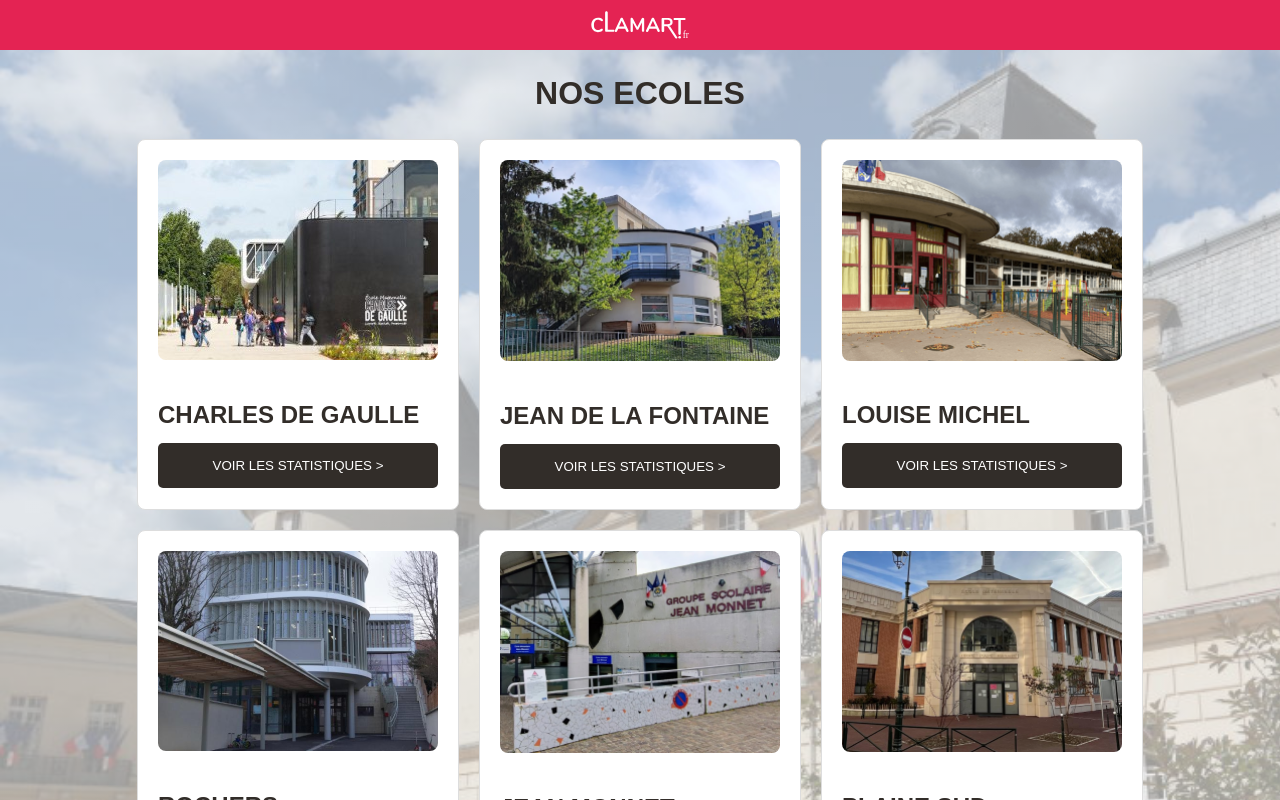
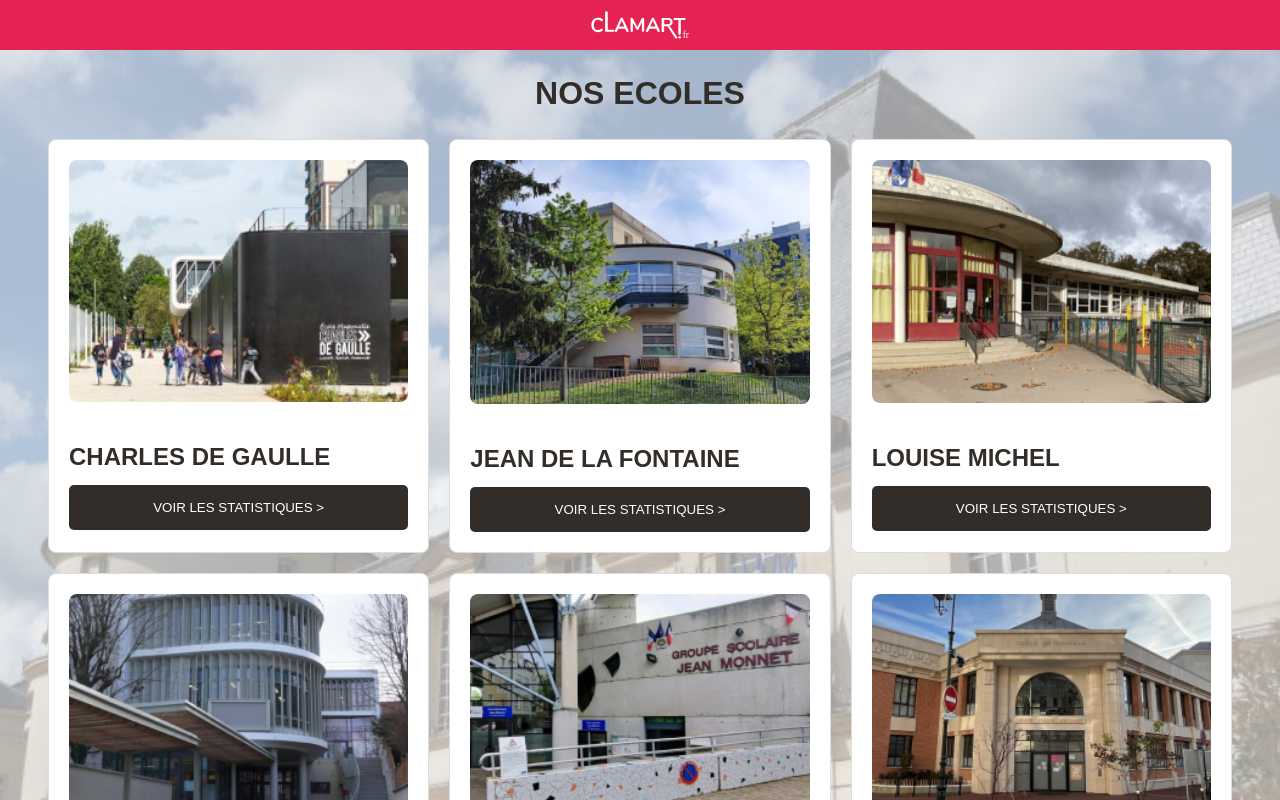
Before and after one commit to Mrpierrouge/poubelle_connectee, a Vue app in the folder front/: page / in a window 1280 px wide. Shown: the top 800 px of the page. Built offline with nearby package versions, Linux system fonts and the light colour scheme.

Commit message:
Composants page d'accueil

```diff
--- a/front/src/assets/main.css
+++ b/front/src/assets/main.css
@@ -1,19 +1,14 @@
 #app {
-	max-width: 1280px;
-	margin: 20px;
-	padding: 20px;
+	padding: 40px;
 	font-weight: normal;
 }
 
 body {
-	display: flex;
-	justify-content: center;
-	align-items: center;
+	display: block;
 	font-family: "Nunito", sans-serif;
 	font-size: 16px;
 	line-height: 1.5;
 	color: #322d29;
-	max-height: 100%;
 	background-image: linear-gradient(
 			rgba(255, 255, 255, 0.6),
 			rgba(255, 255, 255, 0.6)
@@ -21,14 +16,10 @@ body {
 		url(../assets/mairie-clamart1.png);
 	background-repeat: no-repeat;
 	background-size: cover;
+	background-position: center;
 }
 
 @media (min-width: 1024px) {
-	body {
-		display: flex;
-		place-items: center;
-	}
-
 	#app {
 		display: grid;
 		grid-template-columns: 1fr;
--- /dev/null
+++ b/front/src/components/Navbar.vue
@@ -0,0 +1,28 @@
+<template>
+  <header>
+    <nav>
+      <div class="navbar">
+        <img src="../assets/clamart.fr 2_0.svg" alt="Logo" class="logo" />
+      </div>
+    </nav>
+  </header>
+</template>
+
+<style scoped>
+.navbar {
+  display: flex;
+  justify-content: center;
+  background-color: #e42353;
+  position: fixed;
+  top: 0;
+  left: 0;
+  width: 100%;
+  padding: 10px 20px;
+  box-sizing: border-box;
+}
+
+.logo {
+  width: 100px;
+  height: auto;
+}
+</style>
--- /dev/null
+++ b/front/src/components/SchoolCards.vue
@@ -0,0 +1,54 @@
+<template>
+  <div class="card">
+    <img :src="school.image" :alt="school.name" />
+    <h2>{{ school.name }}</h2>
+    <button>VOIR LES STATISTIQUES ></button>
+  </div>
+</template>
+
+<script>
+export default {
+  props: {
+    school: {
+      type: Object,
+      required: true
+    }
+  }
+}
+</script>
+
+<style scoped>
+.card {
+  border: 1px solid #ddd;
+  border-radius: 8px;
+  padding: 20px;
+  text-align: left;
+  background-color: #fff;
+}
+
+.card img {
+  width: 100%;
+  height: auto;
+  border-radius: 8px;
+  margin-bottom: 10px;
+}
+
+.card h2 {
+  margin-bottom: 10px;
+}
+
+.card button {
+  background-color: rgb(50, 45, 41);
+  color: #fff;
+  border: none;
+  padding: 15px 20px;
+  border-radius: 5px;
+  cursor: pointer;
+  width: 100%;
+  transition: transform 0.3s ease;
+}
+
+.card button:hover {
+  transform: scale(1.03);
+}
+</style>
--- /dev/null
+++ b/front/src/components/SchoolList.vue
@@ -0,0 +1,49 @@
+<template>
+  <div class="title">
+    <h1>NOS ECOLES</h1>
+    <div class="card-grid">
+      <school-card v-for="(school, index) in schools" :key="index" :school="school" />
+    </div>
+  </div>
+</template>
+
+<script>
+import SchoolCard from '../components/SchoolCards.vue';
+
+export default {
+  components: {
+    SchoolCard
+  },
+  props: {
+    schools: {
+      type: Array,
+      required: true
+    }
+  }
+}
+</script>
+
+<style scoped>
+.title {
+  text-align: center;
+  margin-top: 20px;
+}
+
+@media (min-width: 1024px) {
+  .card-grid {
+    display: grid;
+    grid-template-columns: repeat(3, 1fr);
+    gap: 20px;
+    margin-top: 20px;
+  }
+}
+
+@media (max-width: 1024px) {
+  .card-grid {
+    display: grid;
+    grid-template-columns: 1fr;
+    gap: 20px;
+    margin-top: 20px;
+  }
+}
+</style>
--- a/front/src/views/AccueilView.vue
+++ b/front/src/views/AccueilView.vue
@@ -1,32 +1,19 @@
 <template>
-	<div>
-		<header>
-			<nav>
-				<div class="navbar">
-					<img
-						src="../assets/clamart.fr 2_0.svg"
-						alt="Logo"
-						class="logo"
-					/>
-				</div>
-			</nav>
-		</header>
-		<div class="title">
-			<h1>NOS ECOLES</h1>
-		</div>
-
-		<div class="card-grid">
-			<div class="card" v-for="(school, index) in schools" :key="index">
-				<img :src="school.image" :alt="school.name" />
-				<h2>{{ school.name }}</h2>
-				<button>VOIR LES STATISTIQUES ></button>
-			</div>
-		</div>
-	</div>
+  <div>
+    <navbar-component />
+    <school-list :schools="schools" />
+  </div>
 </template>
 
 <script>
+import NavbarComponent from '../components/Navbar.vue';
+import SchoolList from '../components/SchoolList.vue';
+
 export default {
+  components: {
+    NavbarComponent,
+    SchoolList
+  },
   data() {
     return {
       schools: [
@@ -41,84 +28,3 @@ export default {
   }
 }
 </script>
-
-<style scoped>
-nav {
-	background-color: #e42353;
-	padding: 10px;
-	position: fixed;
-	top: 0;
-	left: 0;
-	width: 100%;
-	padding: 10px 20px;
-	box-sizing: border-box;
-}
-
-.navbar {
-	display: flex;
-	justify-content: center;
-}
-
-.logo {
-	width: 100px;
-	height: auto;
-}
-
-
-.title {
-	text-align: center;
-	margin-top: 20px;
-}
-
-@media (min-width: 1024px) {
-	.card-grid {
-		display: grid;
-		grid-template-columns: repeat(3, 1fr);
-		gap: 20px;
-		margin-top: 20px;
-	}
-}
-
-@media (max-width: 1024px) {
-	.card-grid {
-		display: grid;
-		grid-template-columns: 1fr;
-		gap: 20px;
-		margin-top: 20px;
-	}
-}
-
-.card {
-	border: 1px solid #ddd;
-	border-radius: 8px;
-	padding: 20px;
-	text-align: left;
-	background-color: #fff;
-}
-
-.card img {
-	width: 100%;
-	height: auto;
-	border-radius: 8px;
-	margin-bottom: 10px;
-}
-
-.card h2 {
-	margin-bottom: 10px;
-}
-
-.card button {
-	background-color: rgb(50, 45, 41);
-	color: #fff;
-	border: none;
-	padding: 15px 20px;
-	border-radius: 5px;
-	cursor: pointer;
-	width: 100%;
-	transition: transform 0.3s ease;
-}
-
-.card button:hover {
-	transform: scale(1.03);
-}
-</style>
--- a/front/src/views/DashboardView.vue
+++ b/front/src/views/DashboardView.vue
@@ -1,5 +1,5 @@
 <template>
-	<div>
+	<div class="container">
 		<header>
 			<nav class="navbar">
 				<img
@@ -140,9 +140,10 @@ export default {
 </script>
 
 <style scoped>
-nav {
+.navbar {
+	display: flex;
+	justify-content: center;
 	background-color: #e42353;
-	padding: 10px;
 	position: fixed;
 	top: 0;
 	left: 0;
@@ -151,25 +152,15 @@ nav {
 	box-sizing: border-box;
 }
 
-.navbar {
+.container {
 	display: flex;
-	justify-content: center;
+	flex-direction: column;
+	height: 100vh;
 }
 
 .logo {
 	width: 100px;
 	height: auto;
-}
-
-.layer {
-	background-color: rgba(255, 255, 255, 0.6);
-	position: absolute;
-	top: 0;
-	left: 0;
-	bottom: 0;
-	right: 0;
-	width: 100%;
-	height: 100%;
 }
 
 .title {
@@ -193,6 +184,7 @@ nav {
 
 .selectors {
 	display: flex;
+  flex-direction: column;
 }
 
 .school-selector,
@@ -234,13 +226,13 @@ nav {
 	justify-content: space-between;
 	align-items: center;
 	padding: 20px;
-	width: 100%;
 }
 
 .dashboard {
 	background-color: #fff;
 	border-radius: 15px;
 	padding: 10px 30px 30px 30px;
+	gap: 20px;
 }
 
 .total-month {
@@ -257,6 +249,7 @@ nav {
 .stat-box {
 	display: flex;
 	justify-content: center;
+	align-items: center;
 	border-radius: 15px;
 	padding: 0px 15px;
 	width: fit-content;
--- /dev/null
+++ b/package.json
@@ -0,0 +1,5 @@
+{
+  "dependencies": {
+    "chart.js": "^4.4.2"
+  }
+}
```
Also changed, not shown: front/src/components/Accueil.vue (deleted, +0 -16 lines), front/src/components/Dashboard.vue (deleted, +0 -16 lines), 1 other file (tests, documents, lock files or other folders). Lines whose indentation alone changed are shown as unchanged.
